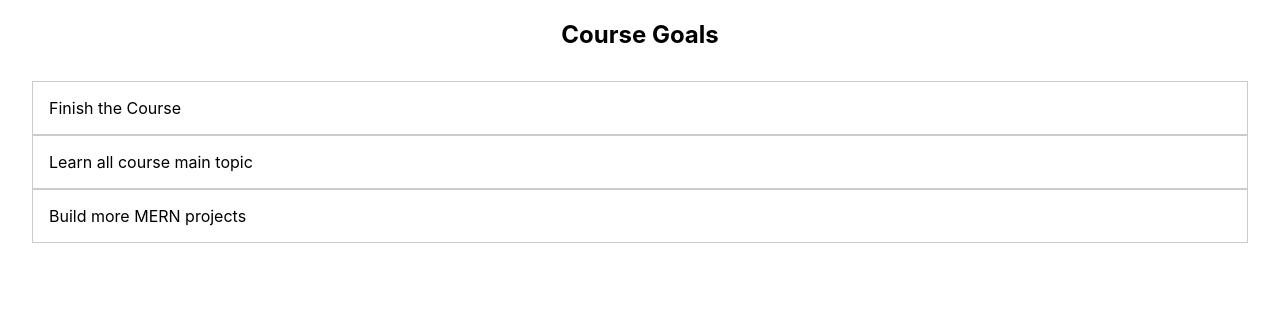
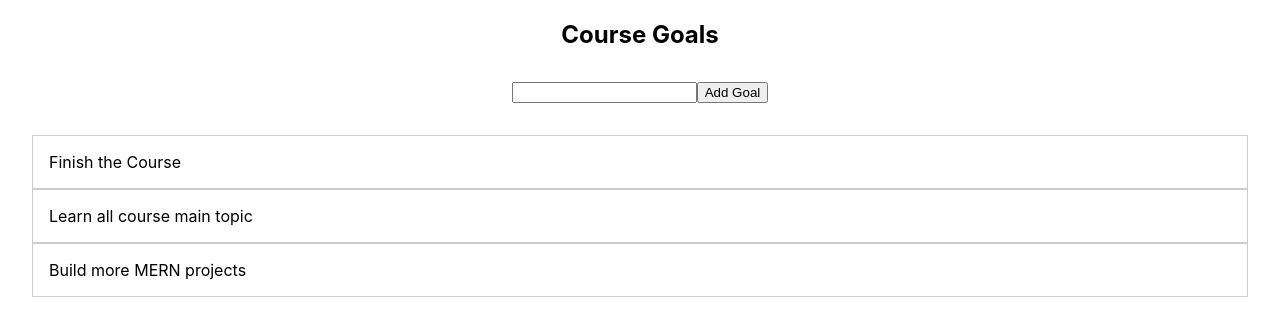
Before and after one commit to eecanada/MERN-refresher, a React (Create React App) app in the folder section-4/react-refresher/: page / in a window 1280 px wide. Shown: the top 336 px of the page. Built offline with nearby package versions, Linux system fonts and the light colour scheme.

Commit message:
create form for goals

```diff
--- a/section-4/react-refresher/src/App.js
+++ b/section-4/react-refresher/src/App.js
@@ -1,5 +1,6 @@
 import React from 'react';
-import GoalList from './components/GoalList'
+import GoalList from './components/GoalList/GoalList'
+import NewGoal from './components/NewGoal/NewGoal'
 import './App.css';
 
 const App = () => {
@@ -12,6 +13,7 @@
   return (
   <div className="course-goals">
     <h2> Course Goals </h2>
+    <NewGoal/>
     <GoalList goals={courseGoals}/>
   </div>
   )
--- /dev/null
+++ b/section-4/react-refresher/src/components/NewGoal/NewGoal.css
@@ -0,0 +1,4 @@
+.new-goal {
+  margin: 2rem;
+  text-align: center
+}
--- /dev/null
+++ b/section-4/react-refresher/src/components/NewGoal/NewGoal.js
@@ -0,0 +1,25 @@
+import React from 'react'
+import './NewGoal.css'
+
+const NewGoal = () => {
+  const addGoalHandler = (event) => {
+    event.preventDefault()
+
+
+    const newGoal = {
+      id: Math.random().toString(),
+      text: 'my new goal'
+    }
+    console.log(newGoal)
+  }
+
+
+  return (
+    <form className="new-goal" onSubmit={addGoalHandler}>
+      <input type="text"/>
+      <button type="submit"> Add Goal </button>
+    </form>
+  )
+}
+
+export default NewGoal
```
Also changed, not shown: section-4/react-refresher/src/components/GoalList/GoalList.css (renamed from section-4/react-refresher/src/components/GoalList.css), section-4/react-refresher/src/components/GoalList/GoalList.js (renamed from section-4/react-refresher/src/components/GoalList.js), 1 other file (tests, documents, lock files or other folders).
